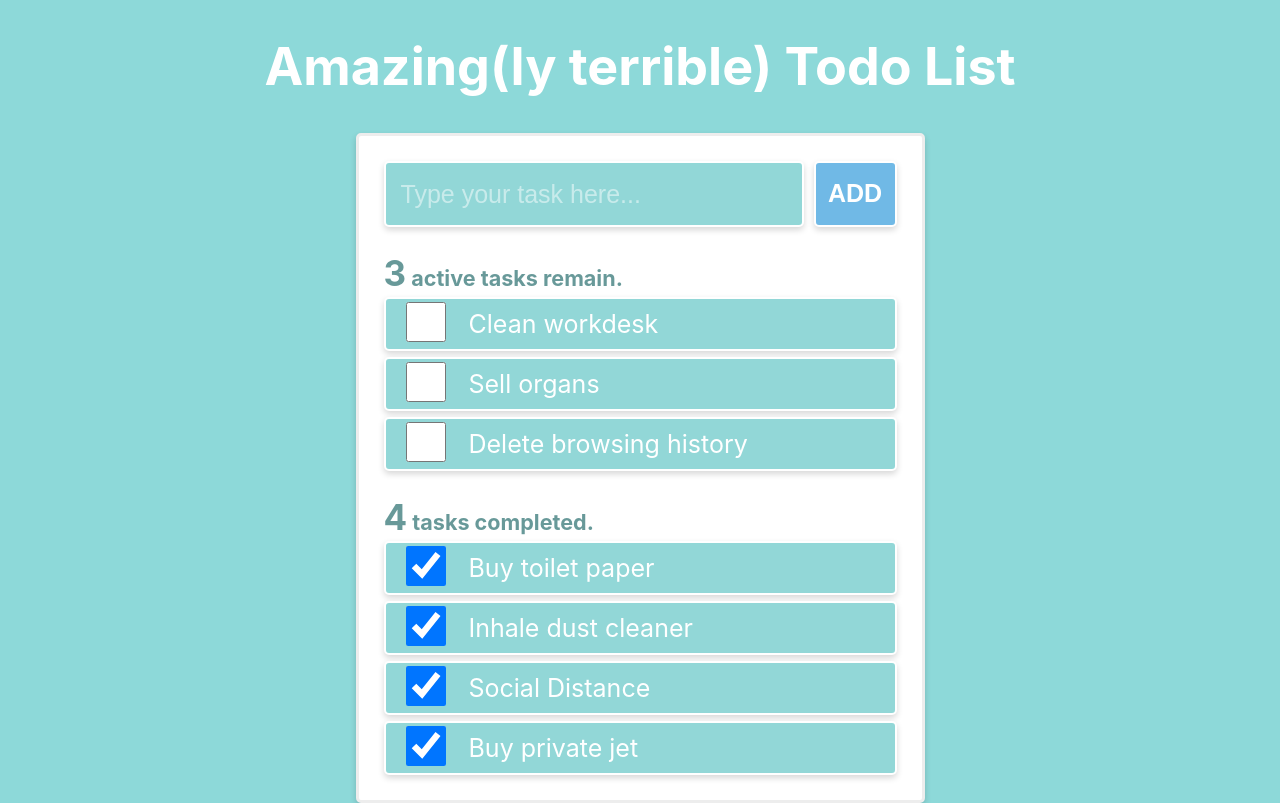
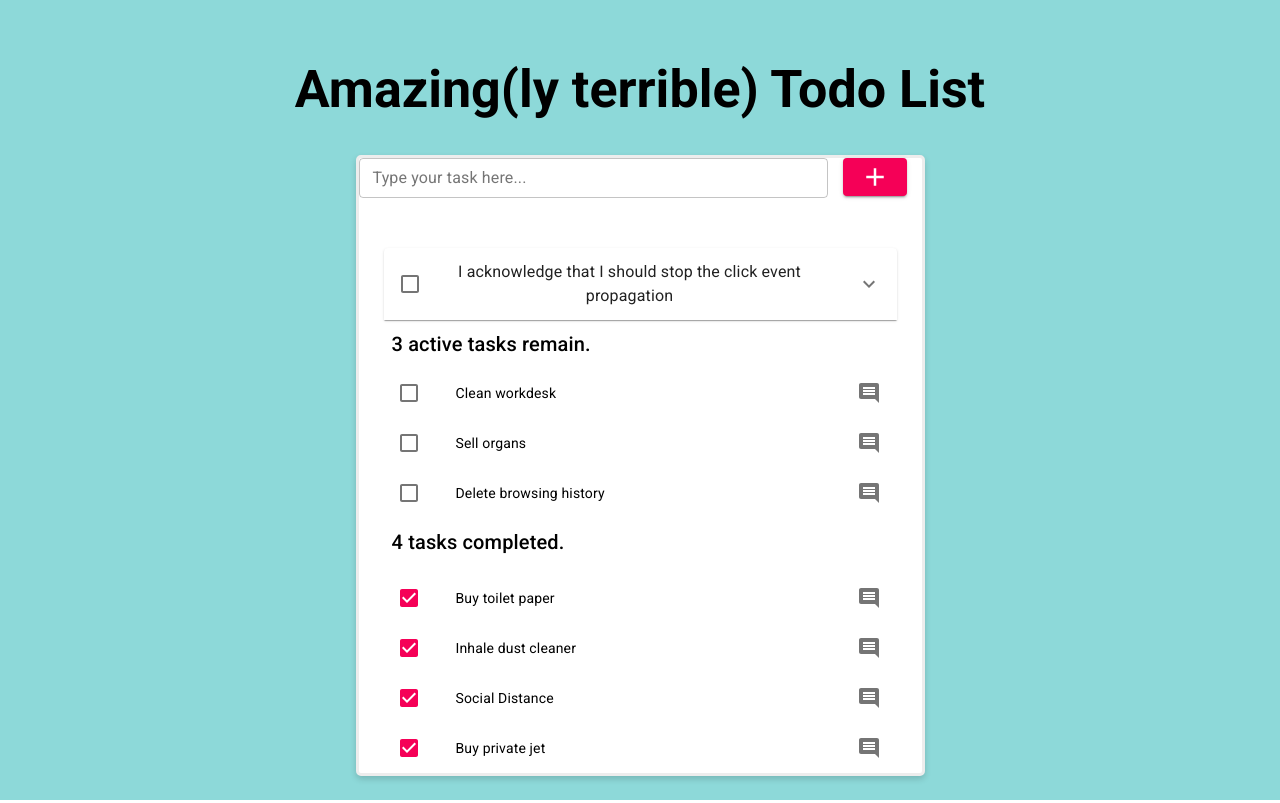
Before and after one commit to Aleksasgrodis/React-ToDo, a React (Create React App) app: page / in a window 1280 px wide. Built offline with nearby package versions, Linux system fonts and the light colour scheme.

Commit message:
decided to switch things up and remake the UI with Material UI instead of personal CSS. Who writes their own CSS anymore?. many UI renditions coming, but should look sweet in the end result. input field and button are messed up, will fix in the next commit.

```diff
--- a/package.json
+++ b/package.json
@@ -3,6 +3,8 @@
   "version": "0.1.0",
   "private": true,
   "dependencies": {
+    "@material-ui/core": "^4.9.8",
+    "@material-ui/icons": "^4.9.1",
     "@testing-library/jest-dom": "^4.2.4",
     "@testing-library/react": "^9.5.0",
     "@testing-library/user-event": "^7.2.1",
--- a/public/index.html
+++ b/public/index.html
@@ -24,6 +24,8 @@
       work correctly both with client-side routing and a non-root public URL.
       Learn how to configure a non-root public URL by running `npm run build`.
     -->
+    <link rel="stylesheet" href="https://fonts.googleapis.com/css?family=Roboto:300,400,500,700&display=swap" />
+
     <title>React App</title>
   </head>
   <body>
--- a/src/App.css
+++ b/src/App.css
@@ -21,7 +21,7 @@
   align-items: center;
   justify-content: center;
   font-size: calc(10px + 2vmin);
-  color: white;
+  /* color: white; */
 }
 
 .App-link {
--- a/src/App.js
+++ b/src/App.js
@@ -1,6 +1,32 @@
 import React, { useState } from "react";
+import ReactDOM from "react-dom";
 import logo from "./logo.svg";
 import "./App.css";
+import Button from "@material-ui/core/Button";
+import AddBoxOutlinedIcon from "@material-ui/icons/AddBoxOutlined";
+import DeleteIcon from "@material-ui/icons/Delete";
+import IconButton from "@material-ui/core/IconButton";
+import { createStyles, Theme, makeStyles } from "@material-ui/core/styles";
+import SaveIcon from "@material-ui/icons/Save";
+import AddIcon from "@material-ui/icons/Add";
+import TextField from "@material-ui/core/TextField";
+import List from "@material-ui/core/List";
+import ListItem from "@material-ui/core/ListItem";
+import ListItemIcon from "@material-ui/core/ListItemIcon";
+import ListItemSecondaryAction from "@material-ui/core/ListItemSecondaryAction";
+import ListItemText from "@material-ui/core/ListItemText";
+import Checkbox from "@material-ui/core/Checkbox";
+import CommentIcon from "@material-ui/icons/Comment";
+import Divider from "@material-ui/core/Divider";
+import Typography from "@material-ui/core/Typography";
+import { typography } from "@material-ui/system";
+import Box from "@material-ui/core/Box";
+import Grid from "@material-ui/core/Grid";
+import ExpandMoreIcon from '@material-ui/icons/ExpandMore';
+import FormControlLabel from '@material-ui/core/FormControlLabel';
+import ExpansionPanel from '@material-ui/core/ExpansionPanel';
+import ExpansionPanelSummary from '@material-ui/core/ExpansionPanelSummary';
+import ExpansionPanelDetails from '@material-ui/core/ExpansionPanelDetails';
 
 function App() {
   const [todoList, setTodoList] = useState([
@@ -9,14 +35,14 @@ function App() {
       text: "Clean workdesk",
       completed: false,
       note: "Remove gum from under the desk",
-      date: new Date(0)
+      date: new Date(0),
     },
     { id: 1, text: "Sell organs", completed: false, date: new Date(0) },
     {
       id: 2,
       text: "Delete browsing history",
       completed: false,
-      date: new Date(0)
+      date: new Date(0),
     },
     { id: 3, text: "Buy toilet paper", completed: true, date: new Date(0) },
     { id: 4, text: "Inhale dust cleaner", completed: true, date: new Date(0) },
@@ -26,12 +52,22 @@ function App() {
       text: "Buy private jet",
       completed: true,
       note: "the very expensive one",
-      date: new Date(0)
-    }
+      date: new Date(0),
+    },
   ]);
 
-  // maybe create a single function for both actions?
-  const taskDone = event => {
+  const useStyles = makeStyles((theme) => ({
+    margin: {
+      margin: theme.spacing(1),
+    },
+    extendedIcon: {
+      marginRight: theme.spacing(1),
+    },
+  }));
+
+  const classes = useStyles();
+
+  const taskDone = (event) => {
     event.preventDefault();
     let newList = [...todoList];
     newList[event.target.name].completed = event.target.checked;
@@ -39,103 +75,134 @@ function App() {
     setTodoList(newList);
   };
 
-  // disallow empty todo, add date for sorting
-  const addTodo = event => {
+  const addTodo = (event) => {
     event.preventDefault();
-    if (newTodo.length !== 0){
+    if (newTodo.length !== 0) {
       const newTodos = {
         text: newTodo,
         completed: false,
         id: todoList.length,
-        date: new Date()
+        date: new Date(),
       };
       setTodoList(todoList.concat(newTodos));
       setNewTodo("");
     } else {
-      alert("Task input field may not be empty!")
+      alert("Task input field may not be empty!");
     }
   };
 
-  const finishedTodos = todoList.filter(todo => todo.completed === true);
+  const finishedTodos = todoList.filter((todo) => todo.completed === true);
 
-  const onChangeHandler = event => {
+  const onChangeHandler = (event) => {
     setNewTodo(event.target.value);
   };
 
   const ActiveTasks = () => {
     return todoList
-      .filter(task => task.completed === false)
+      .filter((task) => task.completed === false)
       .sort((a, b) => b.date - a.date)
-      .map(task => (
-        <li key={task.id}>
-          <input
-            type="checkbox"
-            key={task.id}
-            name={task.id}
+      .map((task) => (
+        <ListItem key={task.id} dense button>
+          <ListItemIcon>
+            <Checkbox
+              edge="start"
               checked={task.completed}
               onChange={taskDone}
-            id={"box" + task.id}
+              name={task.id}
             />
-          <label htmlFor={"box" + task.id}>{task.text}</label>
-        </li>
+          </ListItemIcon>
+          <ListItemText primary={task.text} />
+          <ListItemSecondaryAction>
+            <IconButton edge="end" aria-label="comments">
+              <CommentIcon />
+            </IconButton>
+          </ListItemSecondaryAction>
+        </ListItem>
       ));
   };
 
+  // const CompletedTasks = () => {
+  //   return todoList
+  //     .filter(task => task.completed === true)
+  //     .sort((a, b) => b.date - a.date)
+  //     .map(task => (
+  //       <li key={task.id}>
+  //         <input
+  //           type="checkbox"
+  //           key={task.id}
+  //           name={task.id}
+  //           checked={task.completed}
+  //           onChange={taskDone}
+  //           id={"box" + task.id}
+  //         />
+  //         <label htmlFor={"box" + task.id}>{task.text}</label>
+  //       </li>
+  //     ));
+  // };
   const CompletedTasks = () => {
     return todoList
-      .filter(task => task.completed === true)
+      .filter((task) => task.completed === true)
       .sort((a, b) => b.date - a.date)
-      .map(task => (
-        <li key={task.id}>
-          <input
-            type="checkbox"
-            key={task.id}
-            name={task.id}
+      .map((task) => (
+        <ListItem key={task.id} dense button>
+          <ListItemIcon>
+            <Checkbox
+              edge="start"
               checked={task.completed}
               onChange={taskDone}
-            id={"box" + task.id}
+              name={task.id}
             />
-          <label htmlFor={"box" + task.id}>{task.text}</label>
-        </li>
+          </ListItemIcon>
+          <ListItemText primary={task.text} />
+          <ListItemSecondaryAction>
+            <IconButton edge="end" aria-label="comments">
+              <CommentIcon />
+            </IconButton>
+          </ListItemSecondaryAction>
+        </ListItem>
       ));
   };
 
   const ActiveCounter = () => {
-    const completedAmount = todoList.filter(todo => todo.completed === false)
+    const completedAmount = todoList.filter((todo) => todo.completed === false)
       .length;
     if (completedAmount === 1) {
       return (
-        <h5>
-          {" "}
-          <span>{completedAmount}</span> active task remains.
-        </h5>
+        <Typography variant="h6" gutterBottom>
+          <Box textAlign="left" m={1}>
+            {completedAmount} active task remains.
+          </Box>
+        </Typography>
       );
     }
     return (
-      <h5>
-        {" "}
-        <span>{completedAmount}</span> active tasks remain.
-      </h5>
+      <Typography variant="h6" gutterBottom>
+        <Box textAlign="left" m={1}>
+          {completedAmount} active tasks remain.
+        </Box>
+      </Typography>
     );
   };
 
   const CompletedCounter = () => {
-    const completedAmount = todoList.filter(todo => todo.completed === true)
+    const completedAmount = todoList.filter((todo) => todo.completed === true)
       .length;
     if (completedAmount === 1) {
       return (
-        <h5>
-          {" "}
-          <span>{completedAmount}</span> task completed.
-        </h5>
+        <Typography variant="h6" gutterBottom>
+          <Box textAlign="left" m={1}>
+            {completedAmount} task completed
+          </Box>
+        </Typography>
       );
     }
 
     return (
-      <h5>
-        {" "}
-        <span>{completedAmount}</span> tasks completed.
-      </h5>
+      <Typography variant="h6" gutterBottom>
+        <Box textAlign="left" m={1}>
+          {completedAmount} tasks completed.
+        </Box>
+      </Typography>
     );
   };
 
@@ -150,27 +217,69 @@ function App() {
 
         <section className="todo-wrapper">
           <form onSubmit={addTodo}>
-            <div className="input-wrapper">
-              <input
-                type="text"
-                placeholder="Type your task here..."
+            <Grid container>
+              <Grid item xs={10}>
+                <TextField
+                  id="outlined-basic"
+                  label="Type your task here..."
+                  variant="outlined"
                   value={newTodo}
                   onChange={onChangeHandler}
+                  fullWidth
+                  size="small"
+                  color="secondary"
                 />
-              <button type="submit">ADD</button>
+              </Grid>
+              <Grid item xs={2}>
+                <Button
+                  variant="contained"
+                  color="secondary"
+                  type="submit"
+                  size="small"
+                  className={classes.button}
+                >
+                  <AddIcon style={{ fontSize: 30 }} />
+                </Button>
+              </Grid>
+            </Grid>
+            <div className="input-wrapper"></div>
+
+            <div className="todo-list">
+              <ExpansionPanel>
+                <ExpansionPanelSummary
+                  expandIcon={<ExpandMoreIcon />}
+                  aria-label="Expand"
+                  aria-controls="additional-actions1-content"
+                  id="additional-actions1-header"
+                >
+                  <FormControlLabel
+                    aria-label="Acknowledge"
+                    onClick={(event) => event.stopPropagation()}
+                    onFocus={(event) => event.stopPropagation()}
+                    control={<Checkbox />}
+                    label="I acknowledge that I should stop the click event propagation"
+                  />
+                </ExpansionPanelSummary>
+                <ExpansionPanelDetails>
+                  <Typography color="textSecondary">
+                    The click event of the nested action will propagate up and
+                    expand the panel unless you explicitly stop it.
+                  </Typography>
+                </ExpansionPanelDetails>
+              </ExpansionPanel>
+
+
+
+              <ActiveCounter />
+              <List className={classes.root}>
+                <ActiveTasks />
+              </List>
             </div>
             <div className="todo-list">
-              <ul className="active">
-                <ActiveCounter />
-
-                <ActiveTasks />
-              </ul>
-            </div>
-            <div className="todo-list">
-              <ul className="active">
+              <List className={classes.root}>
                 <CompletedCounter />
                 <CompletedTasks />
-              </ul>
+              </List>
             </div>
           </form>
         </section>
--- a/src/index.css
+++ b/src/index.css
@@ -1,8 +1,6 @@
 body {
   margin: 0;
-  font-family: -apple-system, BlinkMacSystemFont, 'Segoe UI', 'Roboto', 'Oxygen',
-    'Ubuntu', 'Cantarell', 'Fira Sans', 'Droid Sans', 'Helvetica Neue',
-    sans-serif;
+  font-family: 'Roboto';
   -webkit-font-smoothing: antialiased;
   -moz-osx-font-smoothing: grayscale;
 }
@@ -29,16 +27,13 @@ code {
 .todo-wrapper form .input-wrapper {
   display: flex;
   flex-direction: row;
-  /* flex-wrap: nowrap; */
   margin: 25px;
 }
 
-.todo-wrapper form .input-wrapper input[type=text] {
-  /* width: 395px; */
+/* .todo-wrapper form .input-wrapper input[type=text] {
   flex-grow: 3;
 
   height: 60px;
-  /* margin: 25px 10px 25px 25px; */
   font-size: 28px;
   border-radius: 5px;
   border:2px solid #fff;
@@ -46,11 +41,9 @@ code {
   box-shadow: 0px 3px 6px rgba(0,0,0,0.16);
   color: white;
   padding-left: 15px;
-}
+} */
 
-.todo-wrapper form .input-wrapper button {
-  /* width: 110px; */
-  /* margin: 25px 10px 25px 25px; */
+/* .todo-wrapper form .input-wrapper button {
   margin-left: 10px;
   flex-grow: 1;
   height: 66px;
@@ -61,8 +54,8 @@ code {
   border: 2px solid #fff;
   border-radius: 5px;
   box-shadow: 0px 3px 6px rgba(0,0,0,0.16);
+} */
 
-}
 .todo-wrapper form .input-wrapper button:hover {
   cursor: pointer;
 }
@@ -79,19 +72,19 @@ code {
   padding: 0;
   margin: 0;
 }
-.todo-wrapper form .todo-list ul h5{
+.todo-wrapper form .todo-list ul.active h5{
   color: #689999;
   margin:0;
   margin-bottom: 3px;
   text-align: left;
 }
-.todo-wrapper form .todo-list ul h5 span{
+.todo-wrapper form .todo-list ul.active h5 span{
   font-size: 35px;
 }
 
 
 
-.todo-wrapper form .todo-list ul li{
+.todo-wrapper form .todo-list ul.active li{
   margin-bottom: 6px;
   height: 50px;
   background: #92D7D7;
@@ -100,21 +93,21 @@ code {
   border-radius: 5px;
   box-shadow: 0px 3px 6px rgba(0,0,0,0.16);
 }
-.todo-wrapper form .todo-list ul li:nth-last-child(1){
+.todo-wrapper form .todo-list ul.active li:nth-last-child(1){
   margin-bottom: 25px;
 }
-.todo-wrapper form .todo-list ul li label{
+.todo-wrapper form .todo-list ul.active li label{
   line-height: 50px;
   font-size: 25px;
   margin-left: 20px;
 }
-.todo-wrapper form .todo-list ul li label:before{
+.todo-wrapper form .todo-list ul.active li label:before{
   width: 20px;
   height: 20px;
   border: 1px solid black;
 }
 
-.todo-wrapper form .todo-list ul li input[type=checkbox]{
+.todo-wrapper form .todo-list ul.active li input[type=checkbox]{
   border: 2px solid #fff;
   float: left;
   width: 40px;
@@ -125,8 +118,8 @@ code {
 
 .todo-wrapper form .input-wrapper input::placeholder {
   color:white;
-  opacity: 0.5;
-  font-size: 25px;
+  opacity: 0.8;
+  font-size: 23px;
   font-weight: 400;
   animation-name: xzh;
   -webkit-animation-name: xzh;
@@ -150,10 +143,10 @@ code {
 
 @keyframes xzh {
   0%{
-    font-size: 1px;
+    opacity: 0;
   }
   100%{
-    font-size: 50px;
+    opacity: 1;
   }
 
 }
@@ -161,9 +154,9 @@ code {
 @-webkit-keyframes xzh  /* Safari and Chrome */
 {
   0%{
-    color: red;
+    opacity: 0;
   }
   100%{
-    color:blue;
+    opacity: 1;
   }
 }
```
Also changed, not shown: 1 other file (tests, documents, lock files or other folders). Lines whose indentation alone changed are shown as unchanged.
